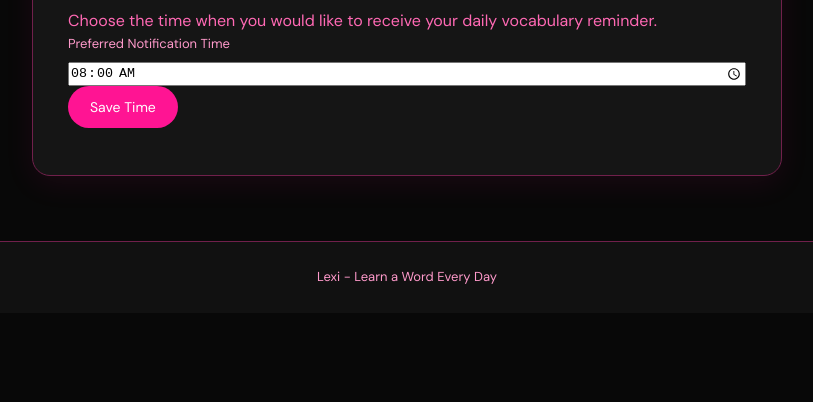
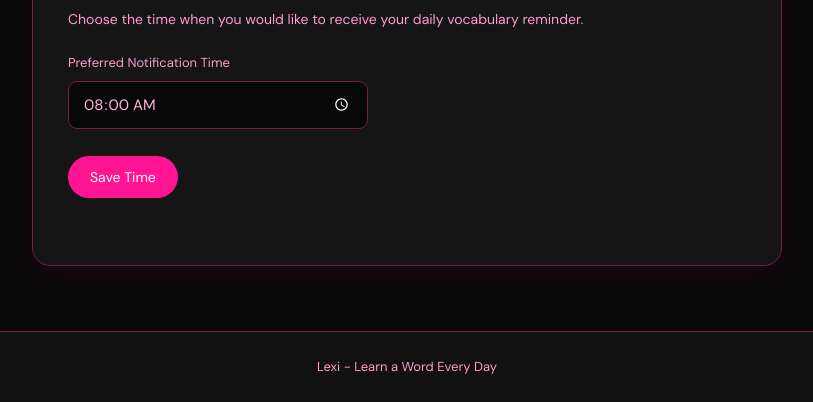
Before and after one commit to mitalisolanki/Lexi, a plain HTML site: page index.html in a window 1280 px wide. Both pictures are taken after a click on the button "Settings". Shown: the part 534-936 px from the top of the page, without its empty margins (233-1046 px from the left). Before the commit the page ends 847 px from the top, so only its background shows below. Drawn offline with nearby package versions, Linux system fonts and the light colour scheme.

Commit message:
Update style.css

```diff
--- a/style.css
+++ b/style.css
@@ -1,3 +1,4 @@
+
 
 
 @import url('https://fonts.googleapis.com/css2?family=DM+Sans:wght@400;500;600;700&family=Playfair+Display:wght@500;600;700&display=swap');
@@ -496,6 +497,48 @@ body {
     margin-top: 20px;
 }
 
+/* SETTINGS PAGE */
+
+#settings .daily-card {
+    margin-top: 20px;
+}
+
+#settings .daily-card > p:not(.section-label):not(.message) {
+    color: #ff9acb;
+    font-size: 14px;
+    margin-bottom: 22px;
+}
+
+#settings .filter-group {
+    margin-bottom: 22px;
+    max-width: 300px;
+}
+
+#notificationTime {
+    padding: 12px 14px;
+    border: 1px solid #70204b;
+    border-radius: 9px;
+    background: #080808;
+    color: #ffb6d9;
+    font-family: 'DM Sans', sans-serif;
+    font-size: 15px;
+    width: 100%;
+    outline: none;
+    color-scheme: dark;
+}
+
+#notificationTime:focus {
+    border-color: #ff1493;
+}
+
+#saveNotificationTime {
+    margin-top: 5px;
+}
+
+#notificationMessage {
+    min-height: 20px;
+}
+
 /* FOOTER */
 
 .footer {
@@ -554,6 +597,10 @@ body {
         width: 100%;
     }
 
+    #settings .filter-group {
+        max-width: 100%;
+    }
+
     .calendar-card {
         padding: 15px;
     }
@@ -570,5 +617,4 @@ body {
     .calendar-header h2 {
         font-size: 17px;
     }
-
 }
```
